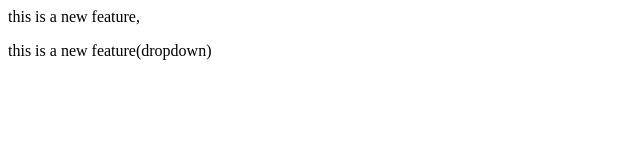
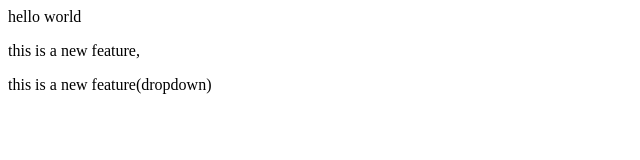
Before and after one commit to harshilmak21/localrepoo, a plain HTML site: page index.html in a window 1280 px wide. Shown: the whole page, without its empty margins (0-640 px from the left). Drawn offline with Linux system fonts and the light colour scheme.

Commit message:
Add hello world

```diff
--- a/index.html
+++ b/index.html
@@ -1,2 +1,3 @@
+<p></p>hello world</p>
 <p> this is a new feature,</p>
 <p> this is a new feature(dropdown)</p>
```
